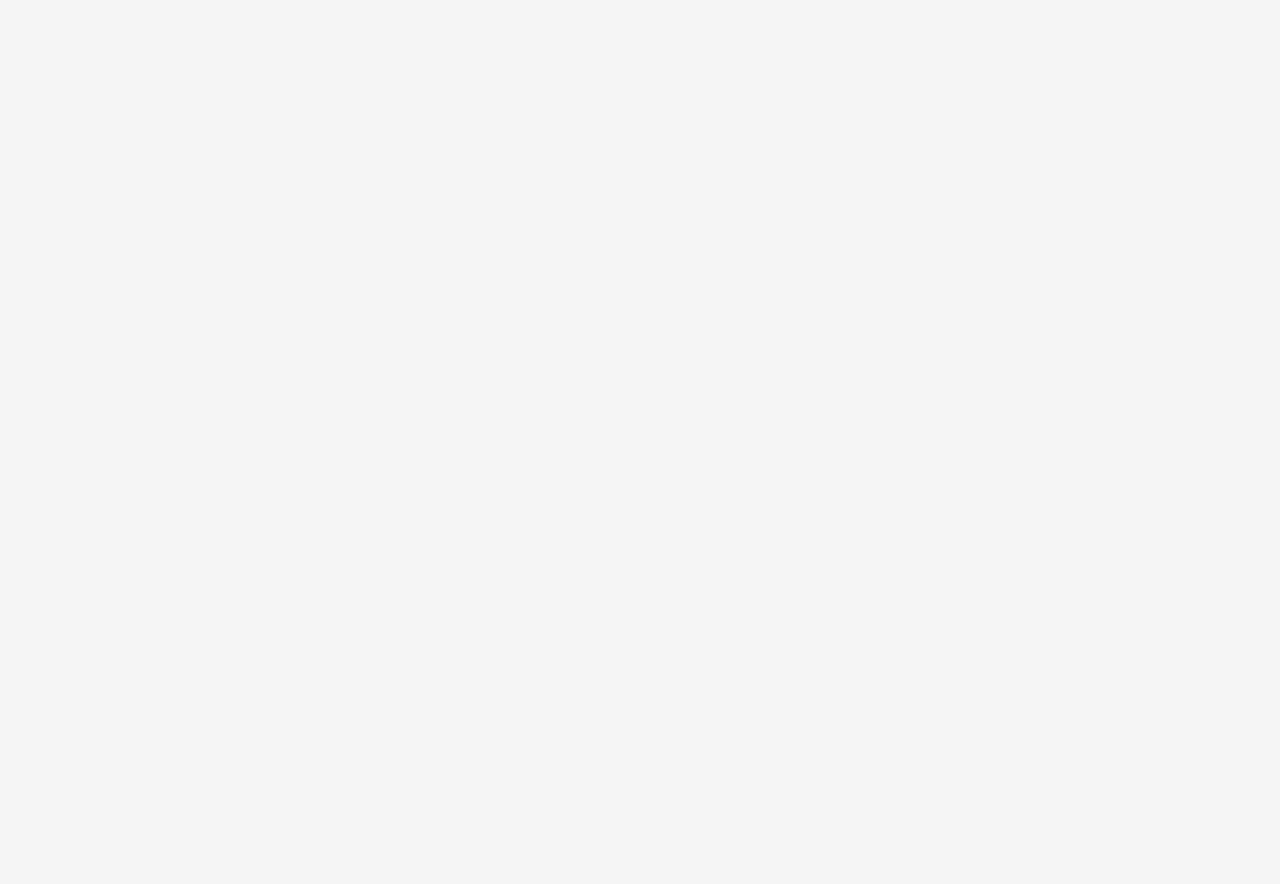
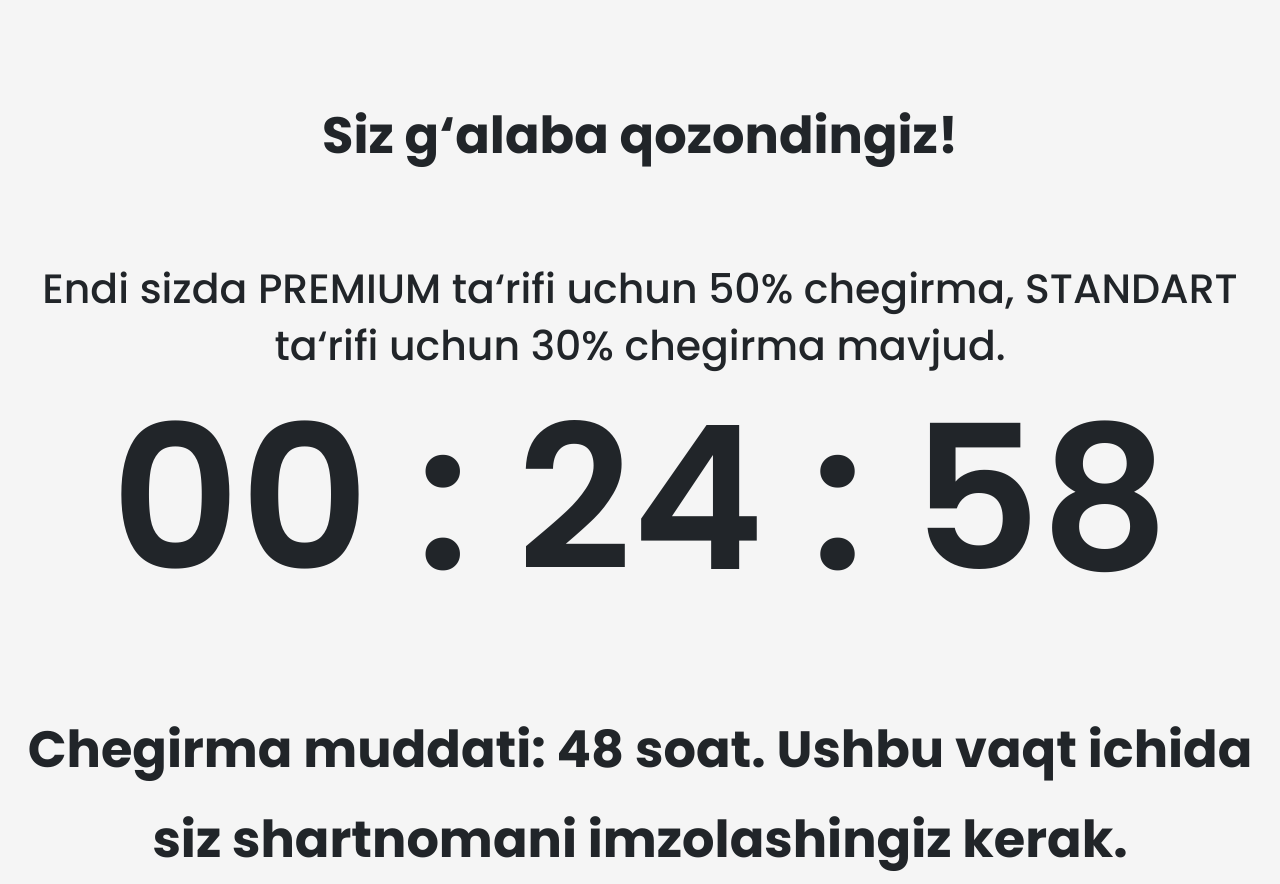
Before and after one commit to Abdullokh-dev/AK-Lavia-Academy, a Vue app: page /winner in a window 1280 px wide. Before the commit this address had no page. Before the commit the page ends 800 px from the top, so only its background shows below. Built offline with nearby package versions, Linux system fonts and the light colour scheme.

Commit message:
Winner Page

```diff
--- /dev/null
+++ b/src/pages/Winner.vue
@@ -0,0 +1,117 @@
+<template>
+  <div class="row text-center">
+    <div class="col-12 d-md-none"></div>
+
+    <div class="col-12">
+      <div class="text-1">Siz g‘alaba qozondingiz!</div>
+    </div>
+
+    <div class="col-12">
+      <div class="text-2">
+        Endi sizda PREMIUM ta‘rifi uchun 50% chegirma,
+        STANDART ta‘rifi uchun 30% chegirma mavjud.
+      </div>
+    </div>
+
+    <div class="col-12">
+      <div class="time">00 : 24 : 58</div>
+    </div>
+
+    <div class="col-12">
+      <div class="text-3">
+        Chegirma muddati: 48 soat.
+        Ushbu vaqt ichida siz shartnomani imzolashingiz kerak.
+      </div>
+    </div>
+  </div>
+</template>
+
+<script>
+export default {
+  name: "Winner"
+}
+</script>
+
+<style scoped>
+.d-md-none {
+  background-image: url("../assets/images/register/img_1.png");
+  height: 220px;
+  width: 100%;
+  background-size: cover;
+}
+
+.text-1 {
+  font-size: 27px;
+  font-weight: 700;
+  line-height: 90px;
+  text-align: center;
+  margin-top: 55px;
+}
+
+.text-2 {
+  font-size: 16px;
+  line-height: 27px;
+}
+
+.time {
+  font-size: 66px;
+  font-weight: 600;
+  line-height: 90px;
+  margin: 40px 0;
+}
+
+.text-3 {
+  font-size: 19px;
+  font-weight: 500;
+  line-height: 37px;
+}
+
+@media only screen and (min-width: 768px) {
+  .text-1 {
+    font-size: 46px;
+    margin-top: 80px;
+  }
+
+  .text-2 {
+    margin-top: 80px;
+    font-size: 28px;
+    line-height: 45px;
+  }
+
+  .time {
+    font-size: 126px;
+    margin: 80px 0;
+  }
+
+  .text-3 {
+    font-size: 37px;
+    font-weight: 700;
+    line-height: 54px;
+    margin-top: 80px;
+  }
+}
+
+@media only screen and (min-width: 1200px) {
+  .text-1 {
+    font-size: 51px;
+    margin-top: 90px;
+  }
+
+  .text-2 {
+    margin-top: 80px;
+    font-size: 41px;
+    line-height: 57px;
+  }
+
+  .time {
+    font-size: 200px;
+    margin: 80px 0;
+  }
+
+  .text-3 {
+    font-size: 51px;
+    line-height: 90px;
+    margin-top: 80px;
+  }
+}
+</style>
--- a/src/plugins/router.js
+++ b/src/plugins/router.js
@@ -21,6 +21,10 @@ const routes = [
         path: '/bonus',
         component: () => import('../pages/Bonus.vue')
     },
+    {
+        path: '/winner',
+        component: () => import('../pages/Winner.vue')
+    },
 ]
 
 const router = createRouter({
```
